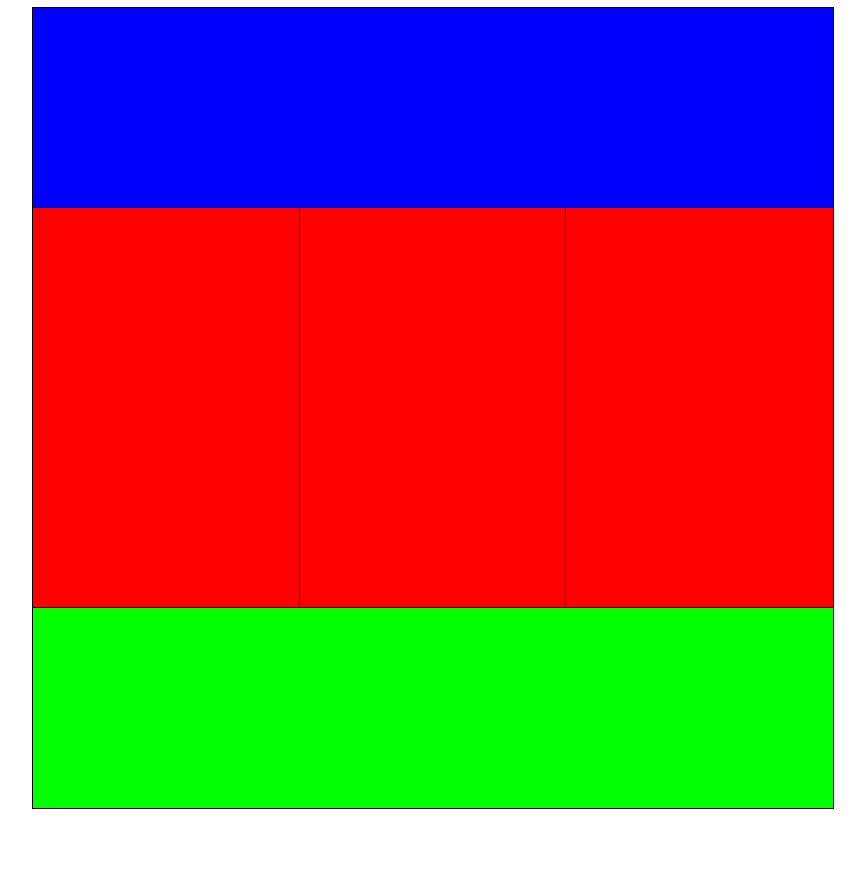
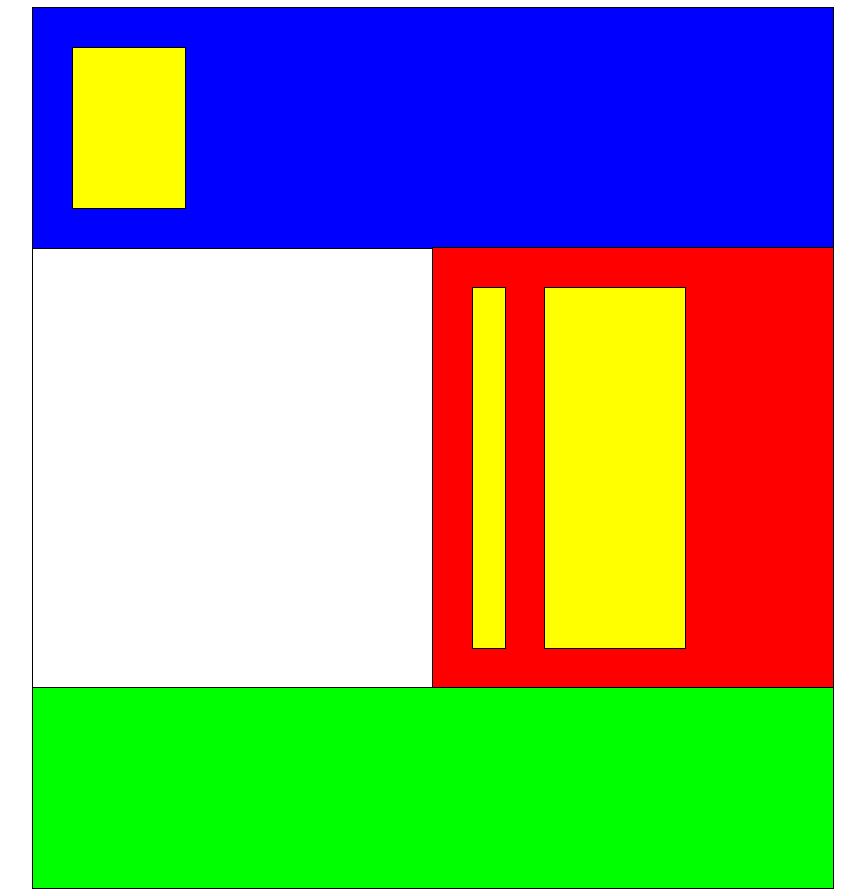
Before and after one commit to lilyfulton/Web-Development, a plain HTML site: page layout5.html in a window 1280 px wide. Shown: the whole page, without its empty margins (207-1072 px from the left). Before the commit the page ends 816 px from the top, so only its background shows below. Drawn offline with Linux system fonts and the light colour scheme.

Commit message:
Update layout5.html

```diff
--- a/layout5.html
+++ b/layout5.html
@@ -14,27 +14,48 @@
 
         #container {
             display: grid;
-            grid-template-columns: 1fr 1fr 1fr;
+            grid-template-columns: 1fr 1fr;
             margin: auto;
             max-width: 800px;
         }
 
         #blue {
+            display: grid;
             background-color: blue;
             grid-column: 1/4;
+            grid-template-columns: 20%;
             height: 200px;
+            padding: 20px;
         }
 
-        .red {
-            background-color: red;
-            height: 400px;
+        .yellow {
+            background-color: yellow;
+            margin: 20px;
         }
 
-        #green {
+
+        #red {
+            display: grid;
+            background-color: red;
+            grid-column: 2/4;
+            grid-template-columns: 20% 50%;
+            height: 400px;
+            padding: 20px;
+        }
+
+        .yellow {
+            background-color: yellow;
+            margin: 20px;
+        }
+
+            #green {
             background-color: lime;
             grid-column: 1/4;
             height: 200px;
+
         }
+
+
 </style>
 
 
@@ -43,12 +64,18 @@
 
 <body>
 
-    <div id="container">
-     <div id="blue"></div>
-     <div class="red"></div>
-     <div class="red"></div>
-     <div class="red"></div>
-     <div id="green"></div>
+<div id="container">
+
+    <div id="blue">
+   <div class="yellow"></div>
+    </div>
+
+     <div id="red">
+        <div class="yellow"></div>
+        <div class="yellow"></div>
+     </div>
+
+    <div id="green"></div>
 
     </div>
 
```
